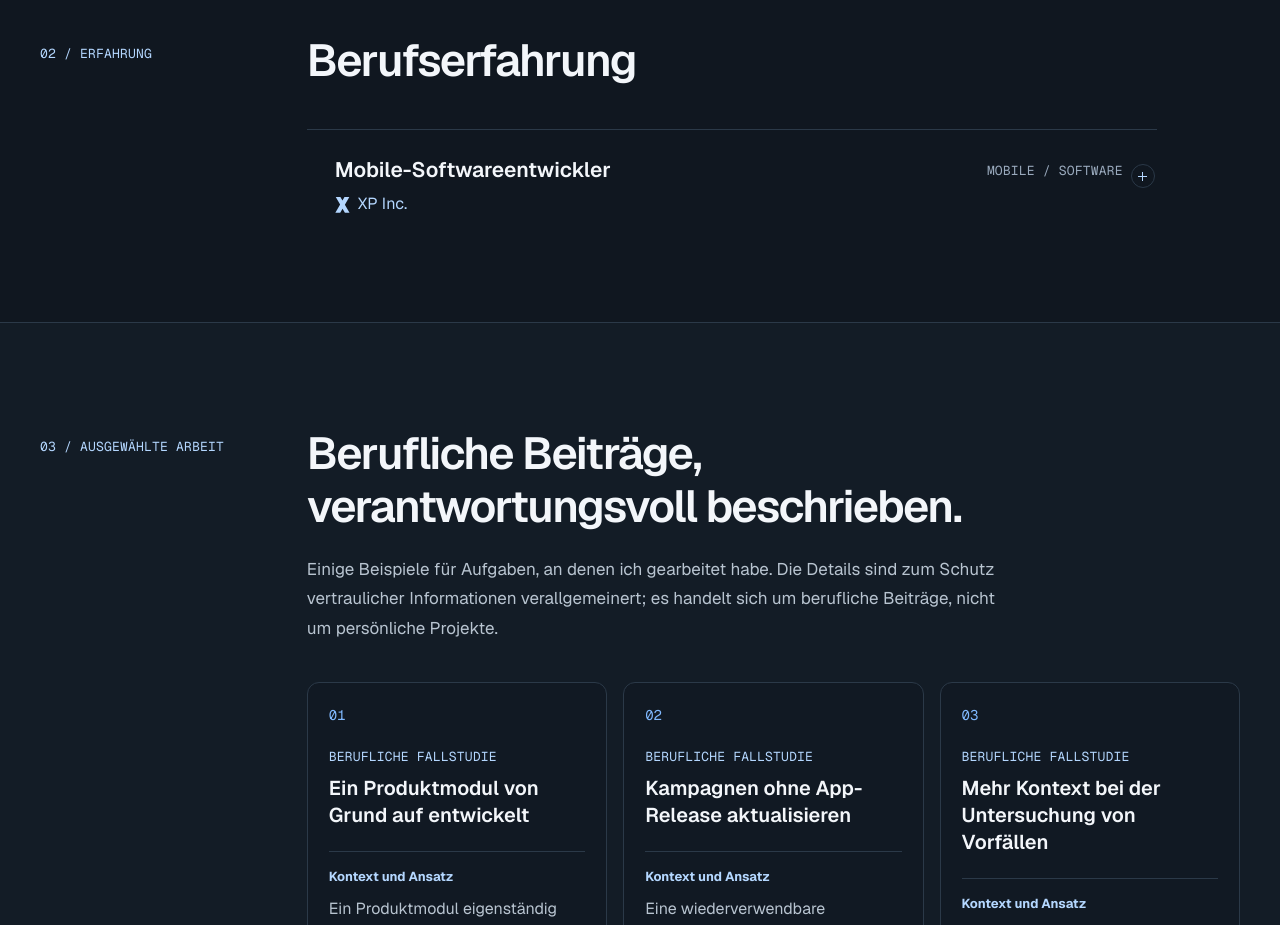
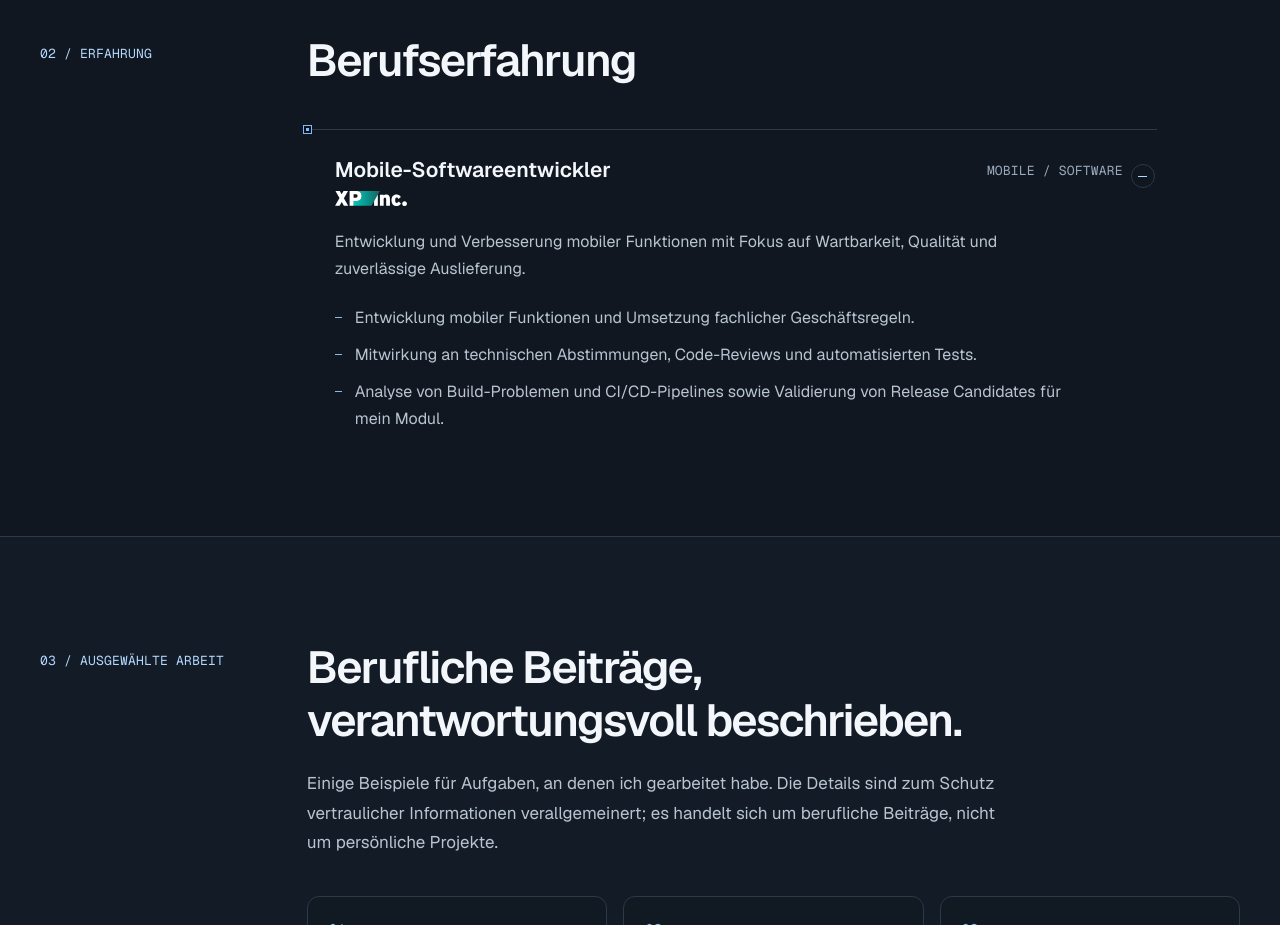
Before and after one commit to Guilhermessena/guilherme-portfolio, a Next.js app: page /de in a window 1280 px wide. Shown: the part 1440-2365 px from the top of the page. Built offline with nearby package versions, Linux system fonts and the light colour scheme.

Commit message:
feat: adiciona imagem para xp

```diff
--- a/app/globals.css
+++ b/app/globals.css
@@ -768,16 +768,14 @@ button:focus-visible {
 .entry-company {
   display: inline-flex;
   align-items: center;
-  gap: 8px;
-  color: var(--blue-bright);
-  font-size: 16px;
-}
-
-.xp-company-mark {
-  width: 15px;
-  height: 16px;
-  flex: 0 0 auto;
-  fill: currentColor;
+}
+
+.xp-company-logo {
+  display: block;
+  width: 72px;
+  max-width: 100%;
+  height: auto;
+  flex: 0 1 auto;
 }
 
 .entry-toggle-icon {
--- a/components/portfolio/content-sections.tsx
+++ b/components/portfolio/content-sections.tsx
@@ -1,3 +1,4 @@
+import Image from "next/image";
 import type { PortfolioCopy } from "../../app/[lang]/dictionaries";
 import { CaseStudyDialog } from "./interactive-elements";
 
@@ -34,15 +35,18 @@ export function ExperienceSection({ copy }: { copy: PortfolioCopy["experience"]
         <SectionLabel>{copy.eyebrow}</SectionLabel>
         <div className="section-content">
           <h2 id="experience-title">{copy.title}</h2>
-          <details className="experience-entry">
+          <details className="experience-entry" open>
             <summary className="entry-toggle">
               <span className="entry-heading-copy">
                 <span className="entry-role" role="heading" aria-level={3}>{copy.role}</span>
                 <span className="entry-company">
-                  <svg aria-hidden="true" className="xp-company-mark" focusable="false" viewBox="0 0 152 168">
-                    <path d="m150.1 166.4-49.1-85.1 47.1-81.5h-51l-21.6 37.4-21.6-37.4h-49l46.1 79.8-50.1 86.8h51l24.6-42.6 24.6 42.6z" />
-                  </svg>
-                  {copy.company}
+                  <Image
+                    alt={copy.company}
+                    className="xp-company-logo"
+                    height={168}
+                    src="/xp-inc-logo.svg"
+                    width={819}
+                  />
                 </span>
               </span>
               <span className="entry-type">{copy.specialtyLabel}</span>
```
Also changed, not shown: public/xp-inc-logo.svg (added).
